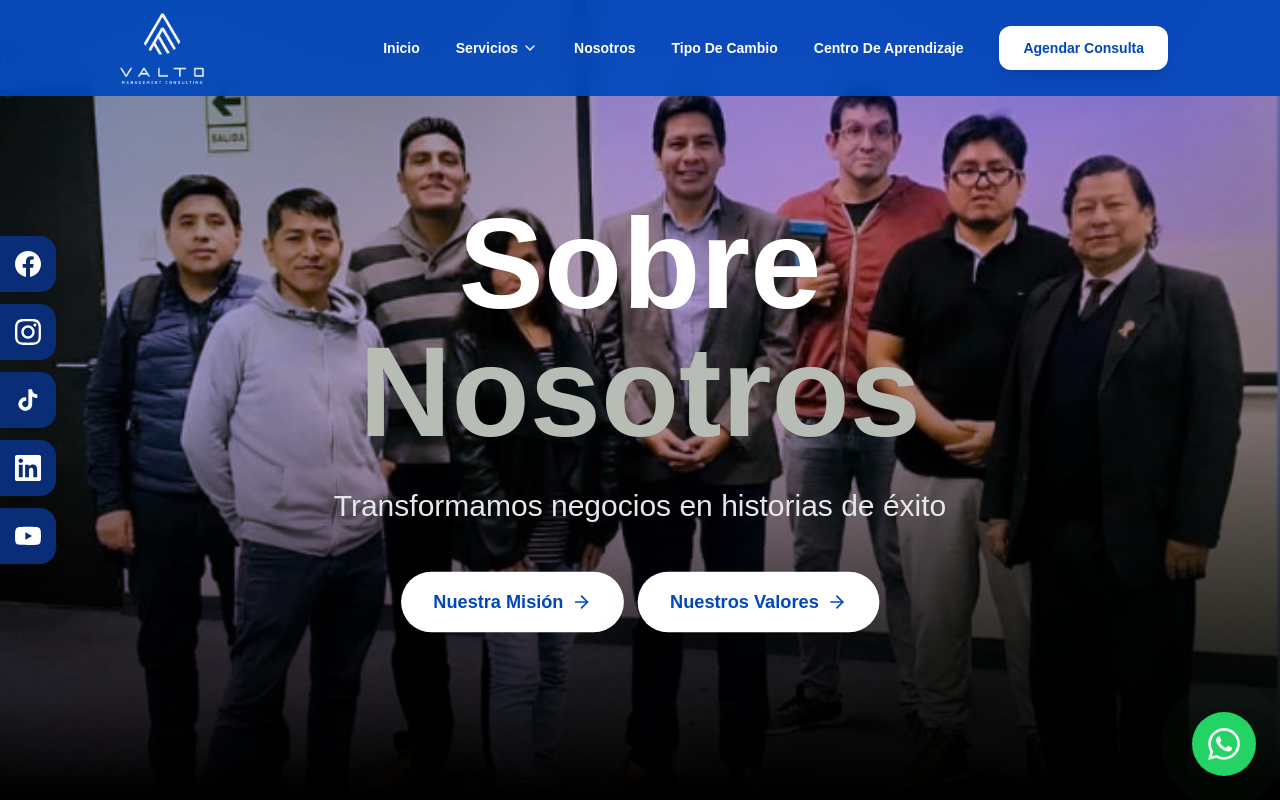
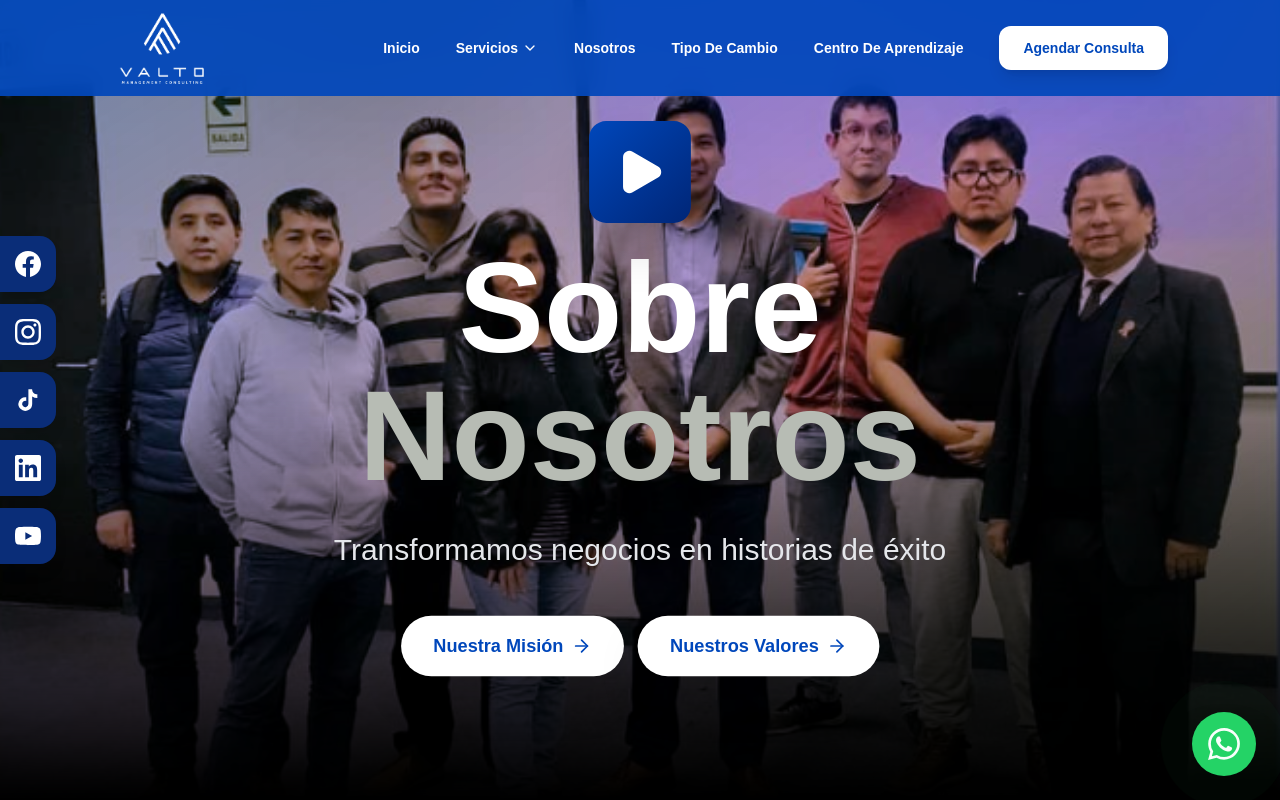
Before and after one commit to OrlandD27/valtoweb, a Next.js app: page /nosotros in a window 1280 px wide. Shown: the top 800 px of the page. Built offline with nearby package versions, Linux system fonts and the light colour scheme.

Commit message:
Update: Mejorar renderizado de GIF en moviles con aceleracion GPU, icono Play animado en Nosotros

```diff
--- a/app/nosotros/page.tsx
+++ b/app/nosotros/page.tsx
@@ -1,7 +1,7 @@
 'use client';
 
 import { motion, useScroll, useTransform } from 'framer-motion';
-import { ChevronLeft, Target, Eye, Users, Briefcase, GraduationCap, TrendingUp, Building2, Lightbulb, Award, Rocket, Heart, CheckCircle2, ArrowRight } from 'lucide-react';
+import { ChevronLeft, Target, Eye, Users, Briefcase, GraduationCap, TrendingUp, Building2, Lightbulb, Award, Rocket, Heart, CheckCircle2, ArrowRight, Play } from 'lucide-react';
 import Link from 'next/link';
 import Image from 'next/image';
 import Navbar from '@/components/Navbar';
@@ -132,6 +132,20 @@ export default function NosotrosPage() {
               transition={{ delay: 0.3, type: "spring", stiffness: 100 }}
               className="inline-block mb-6"
             >
+              <motion.div
+                className="w-20 h-20 sm:w-24 sm:h-24 rounded-2xl flex items-center justify-center shadow-2xl"
+                style={{ background: 'linear-gradient(135deg, #0047BB 0%, #002677 100%)' }}
+                animate={{
+                  scale: [1, 1.1, 1],
+                }}
+                transition={{
+                  duration: 2,
+                  repeat: Infinity,
+                  ease: "easeInOut"
+                }}
+              >
+                <Play className="w-10 h-10 sm:w-12 sm:h-12 text-white fill-white" />
+              </motion.div>
             </motion.div>
 
             <h1 className="text-5xl sm:text-7xl md:text-9xl font-bold mb-8 leading-none font-futura-lux">
--- a/components/Hero.tsx
+++ b/components/Hero.tsx
@@ -29,18 +29,28 @@ export default function Hero() {
     <section className="relative min-h-screen overflow-hidden" style={{ backgroundColor: '#002677' }}>
       {/* Background Image with Overlay */}
       <div className="absolute inset-0">
+        <picture>
+          <source
+            media="(max-width: 768px)"
+            srcSet="/hero-background.gif"
+          />
           <div
-          className="absolute inset-0 opacity-80"
+            className="absolute inset-0 w-full h-full"
             style={{
               backgroundImage: 'url(/hero-background.gif)',
               backgroundSize: 'cover',
-            backgroundPosition: 'center'
+              backgroundPosition: 'center',
+              backgroundRepeat: 'no-repeat',
+              WebkitBackfaceVisibility: 'hidden',
+              WebkitTransform: 'translateZ(0)',
+              transform: 'translateZ(0)'
             }}
           />
+        </picture>
         <div
           className="absolute inset-0"
           style={{
-            background: 'linear-gradient(135deg, rgba(0,38,119,0.5) 0%, rgba(0,71,187,0.45) 100%)'
+            background: 'linear-gradient(135deg, rgba(0,38,119,0.3) 0%, rgba(0,71,187,0.25) 100%)'
           }}
         />
       </div>
```
Lines whose indentation alone changed are shown as unchanged.
